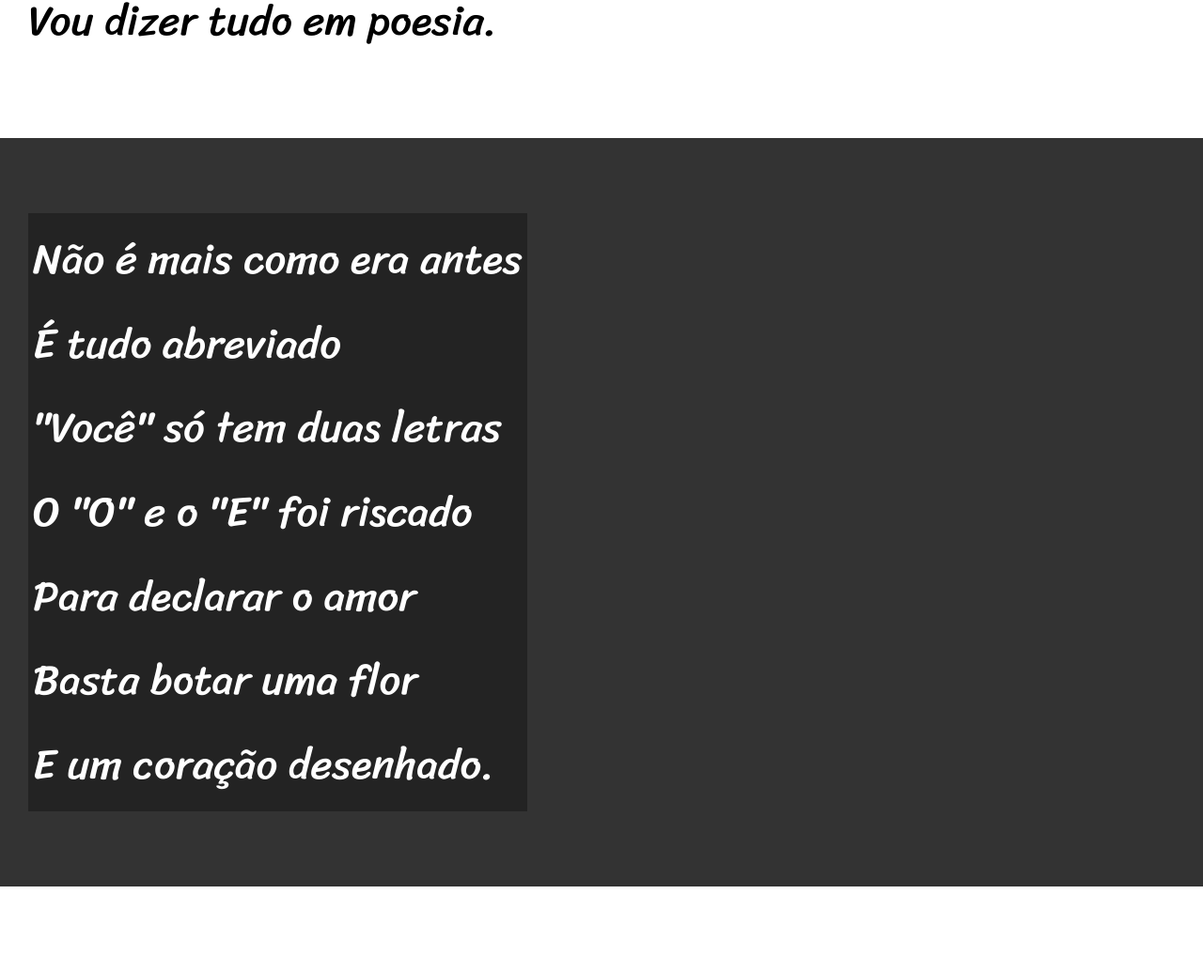
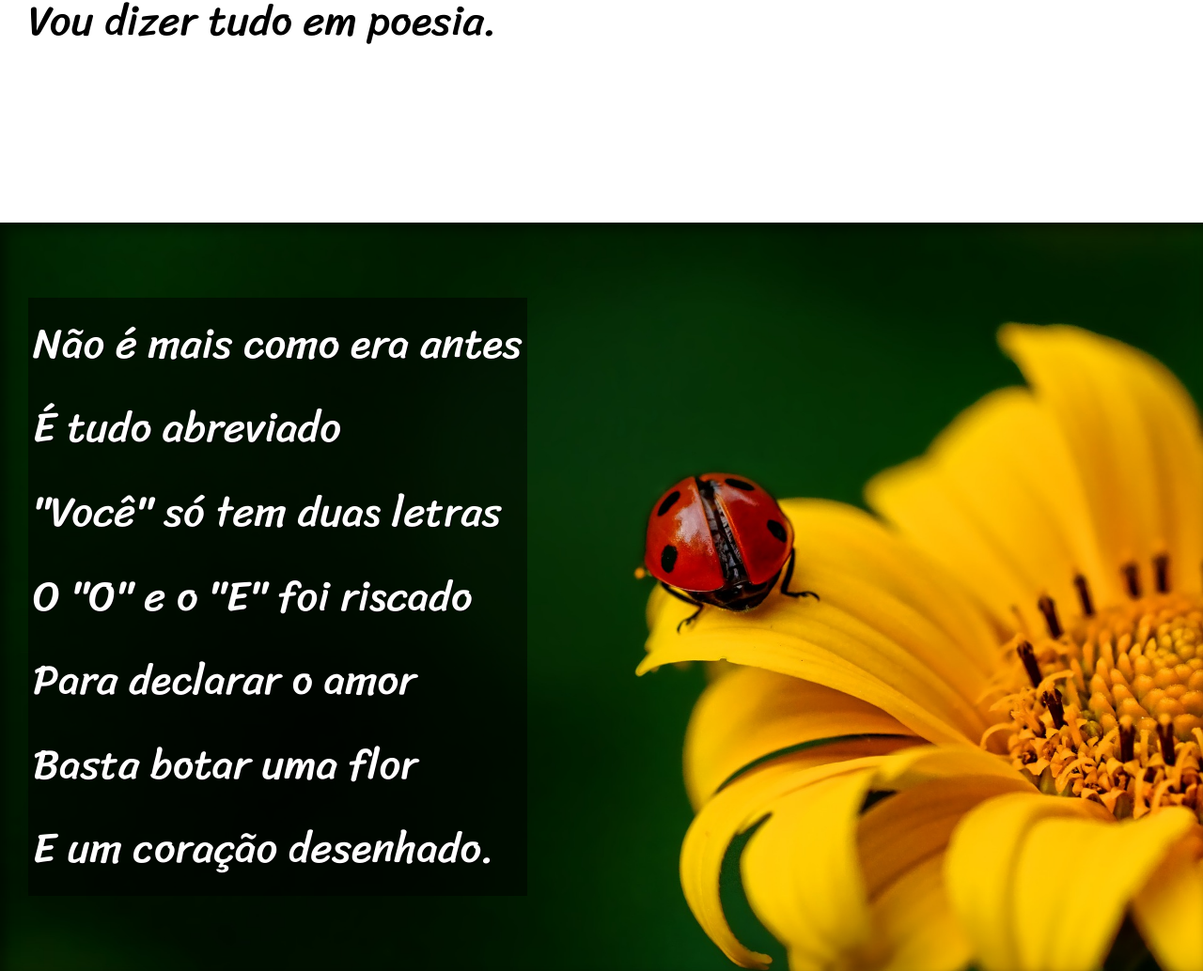
Before and after one commit to brunoeduaardo/projeto-cordel, a plain HTML site: page index.html in a window 1280 px wide. Shown: the part 929-1963 px from the top of the page at 94% size. Drawn offline with Linux system fonts and the light colour scheme.

Commit message:
Finalização efeito parallax

```diff
--- a/style/style.css
+++ b/style/style.css
@@ -60,6 +60,10 @@ section{
     font-size: 3.5vw;
 }
 
+section > p{
+    padding-bottom: 2em;
+}
+
 section.texto{
     background-color: white;
     color: black;
@@ -68,12 +72,25 @@ section.texto{
 section.imagem{
     background-color: rgb(51, 51, 51);
     color: white;
+    box-shadow: inset 6px 6px 13px 0px rgba(0, 0, 0, 0.5);
+    background-size: cover;
+    background-attachment: fixed;
 }
 
 section.imagem > p{
-    background-color: rgba(0, 0, 0, 0.322);
+    background-color: rgba(0, 0, 0, 0.5);
     display: inline-block;
     padding: 5px;
+    text-shadow: 1px 1px 0px black;
+}
+
+section#img01{
+    background-image: url('../images/background001.jpg');
+    background-position: right center;
+}
+
+section#img02{
+    background-image: url('../images/background002.jpg');
 }
 
 footer{
```
